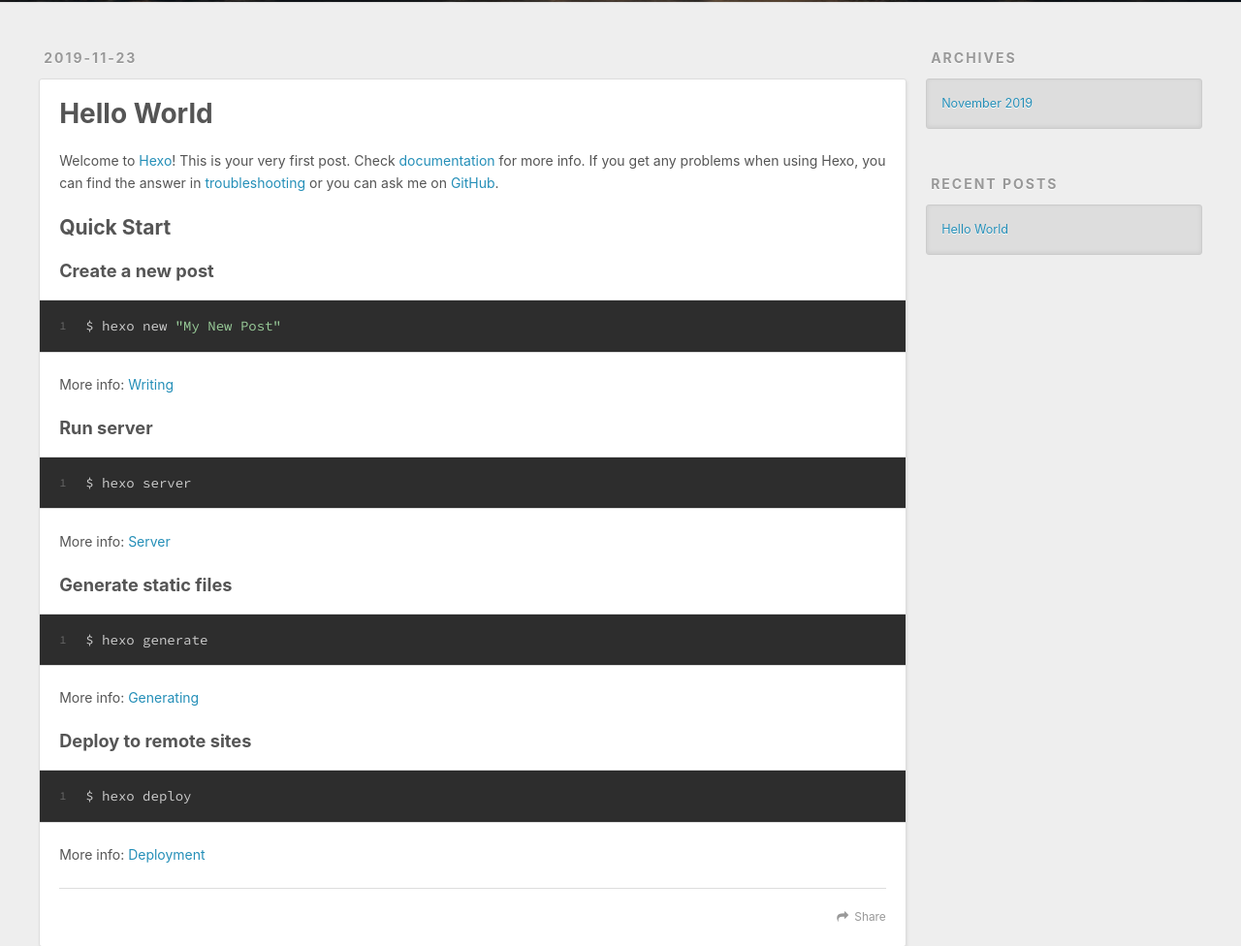
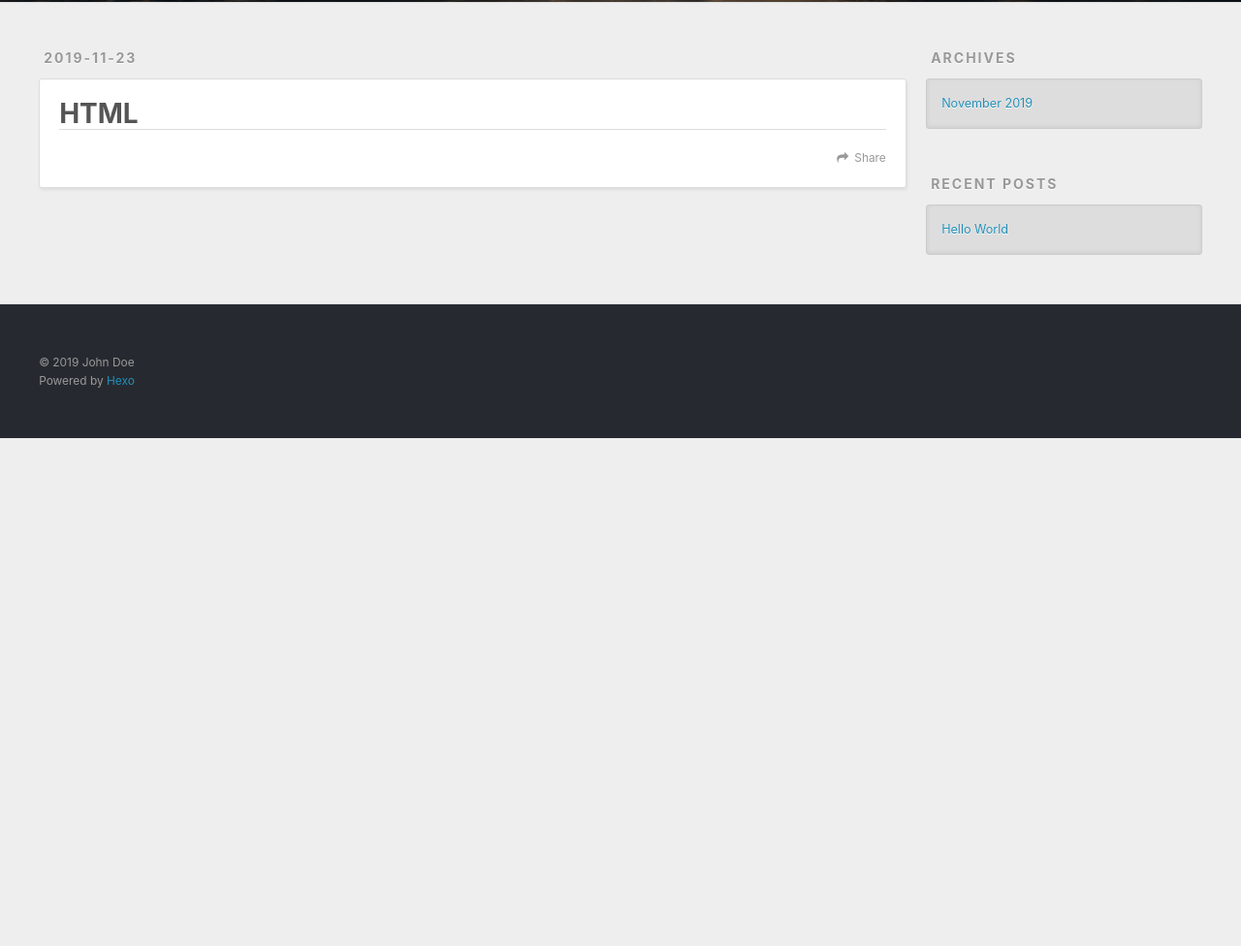
Before and after one commit to cjfgg/cjfgg.github.io, a plain HTML site: page HTML/index.html in a window 1280 px wide. Shown: the part 298-1274 px from the top of the page at 97% size. After the commit the page ends 800 px from the top, so only its background shows below. Drawn offline with nearby package versions, Linux system fonts and the light colour scheme.

Commit message:
Site updated: 2019-11-23 09:33:50

```diff
--- a/index.html
+++ b/HTML/index.html
@@ -5,13 +5,14 @@
 
 
 
-  <title>Hexo</title>
+  <title>HTML | Hexo</title>
   <meta name="viewport" content="width=device-width, initial-scale=1, maximum-scale=1">
   <meta property="og:type" content="website">
-<meta property="og:title" content="Hexo">
-<meta property="og:url" content="http:&#x2F;&#x2F;yoursite.com&#x2F;index.html">
+<meta property="og:title" content="HTML">
+<meta property="og:url" content="http:&#x2F;&#x2F;yoursite.com&#x2F;HTML&#x2F;index.html">
 <meta property="og:site_name" content="Hexo">
 <meta property="og:locale" content="en">
+<meta property="og:updated_time" content="2019-11-23T01:24:31.156Z">
 <meta name="twitter:card" content="summary">
 
     <link rel="alternate" href="/atom.xml" title="Hexo" type="application/atom+xml">
@@ -59,12 +60,10 @@
   </div>
 </header>
       <div class="outer">
-        <section id="main">
-
-    <article id="post-hello-world" class="article article-type-post" itemscope itemprop="blogPost">
+        <section id="main"><article id="page-" class="article article-type-page" itemscope itemprop="blogPost">
   <div class="article-meta">
-    <a href="/2019/11/23/hello-world/" class="article-date">
-  <time datetime="2019-11-23T01:03:58.843Z" itemprop="datePublished">2019-11-23</time>
+    <a href="/HTML/index.html" class="article-date">
+  <time datetime="2019-11-23T01:24:31.000Z" itemprop="datePublished">2019-11-23</time>
 </a>
 
   </div>
@@ -74,8 +73,8 @@
       <header class="article-header">
 
 
-    <h1 itemprop="name">
-      <a class="article-title" href="/2019/11/23/hello-world/">Hello World</a>
+    <h1 class="article-title" itemprop="name">
+      HTML
     </h1>
 
 
@@ -83,34 +82,19 @@
 
     <div class="article-entry" itemprop="articleBody">
 
-        <p>Welcome to <a href="https://hexo.io/" target="_blank" rel="noopener">Hexo</a>! This is your very first post. Check <a href="https://hexo.io/docs/" target="_blank" rel="noopener">documentation</a> for more info. If you get any problems when using Hexo, you can find the answer in <a href="https://hexo.io/docs/troubleshooting.html" target="_blank" rel="noopener">troubleshooting</a> or you can ask me on <a href="https://github.com/hexojs/hexo/issues" target="_blank" rel="noopener">GitHub</a>.</p>
-<h2 id="Quick-Start"><a href="#Quick-Start" class="headerlink" title="Quick Start"></a>Quick Start</h2><h3 id="Create-a-new-post"><a href="#Create-a-new-post" class="headerlink" title="Create a new post"></a>Create a new post</h3><figure class="highlight bash"><table><tr><td class="gutter"><pre><span class="line">1</span><br></pre></td><td class="code"><pre><span class="line">$ hexo new <span class="string">"My New Post"</span></span><br></pre></td></tr></table></figure>
-
-<p>More info: <a href="https://hexo.io/docs/writing.html" target="_blank" rel="noopener">Writing</a></p>
-<h3 id="Run-server"><a href="#Run-server" class="headerlink" title="Run server"></a>Run server</h3><figure class="highlight bash"><table><tr><td class="gutter"><pre><span class="line">1</span><br></pre></td><td class="code"><pre><span class="line">$ hexo server</span><br></pre></td></tr></table></figure>
-
-<p>More info: <a href="https://hexo.io/docs/server.html" target="_blank" rel="noopener">Server</a></p>
-<h3 id="Generate-static-files"><a href="#Generate-static-files" class="headerlink" title="Generate static files"></a>Generate static files</h3><figure class="highlight bash"><table><tr><td class="gutter"><pre><span class="line">1</span><br></pre></td><td class="code"><pre><span class="line">$ hexo generate</span><br></pre></td></tr></table></figure>
-
-<p>More info: <a href="https://hexo.io/docs/generating.html" target="_blank" rel="noopener">Generating</a></p>
-<h3 id="Deploy-to-remote-sites"><a href="#Deploy-to-remote-sites" class="headerlink" title="Deploy to remote sites"></a>Deploy to remote sites</h3><figure class="highlight bash"><table><tr><td class="gutter"><pre><span class="line">1</span><br></pre></td><td class="code"><pre><span class="line">$ hexo deploy</span><br></pre></td></tr></table></figure>
-
-<p>More info: <a href="https://hexo.io/docs/one-command-deployment.html" target="_blank" rel="noopener">Deployment</a></p>
 
 
     </div>
     <footer class="article-footer">
-      <a data-url="http://yoursite.com/2019/11/23/hello-world/" data-id="ck3avvvy00000yknpe5zfa82k" class="article-share-link">Share</a>
+      <a data-url="http://yoursite.com/HTML/index.html" data-id="ck3awgyvj0001f4np973ucmt2" class="article-share-link">Share</a>
 
 
     </footer>
   </div>
 
-</article>
 
 
-
-
+</article>
 
 </section>
 
```
Also changed, not shown: 2019/11/23/hello-world/index.html (+1 -1 lines).
